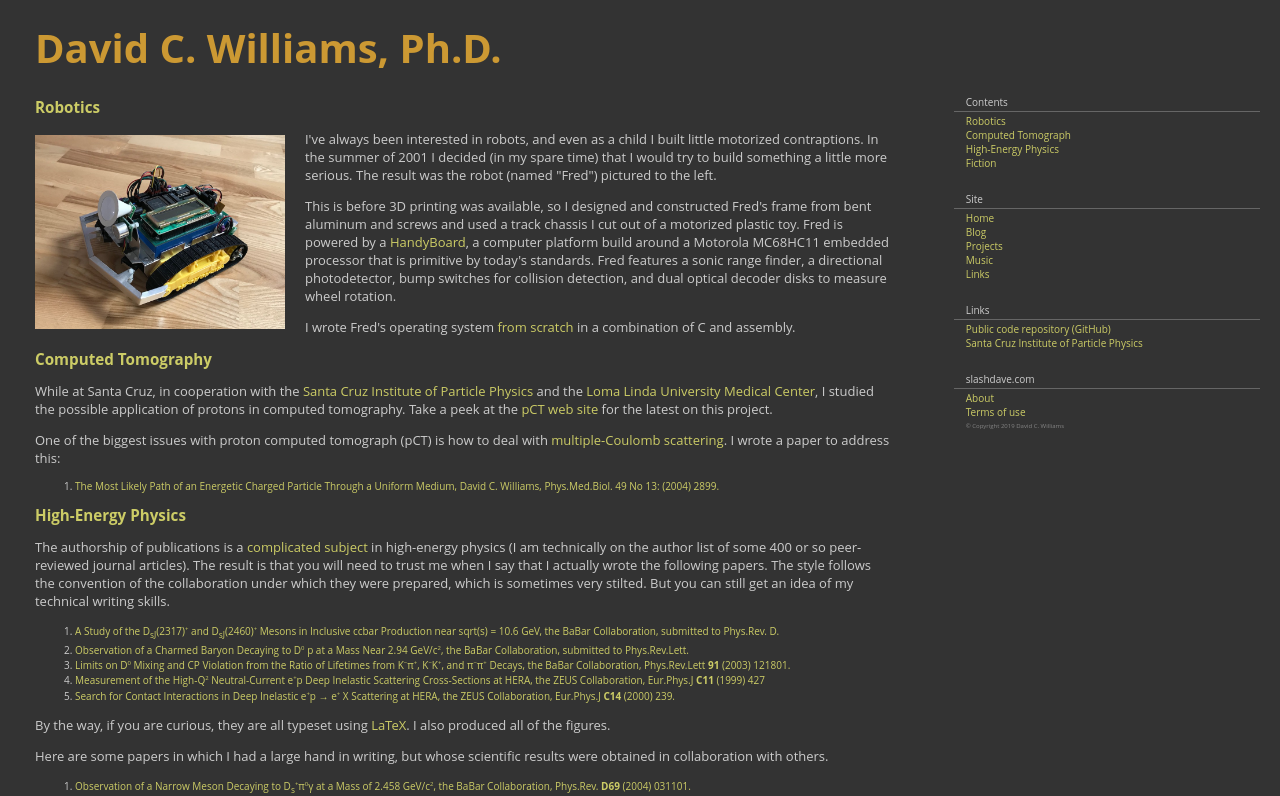
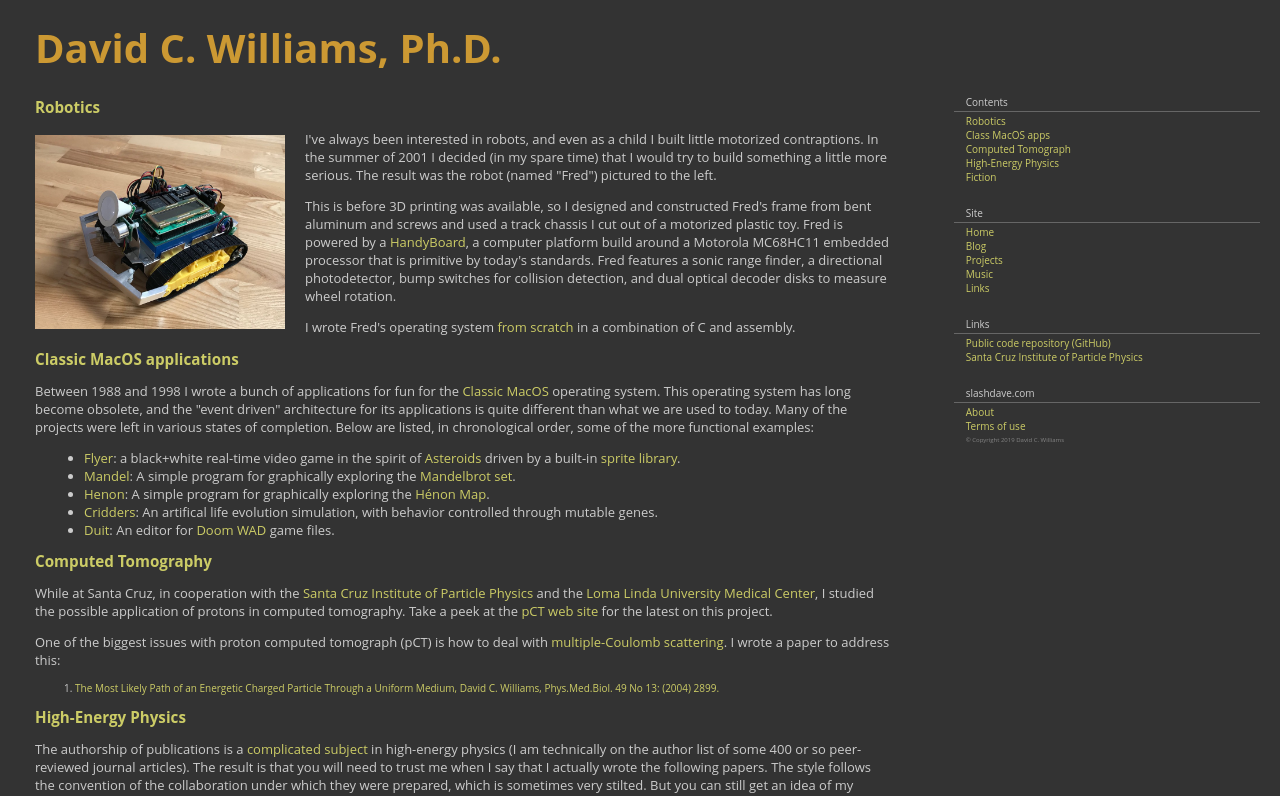
Before and after one commit to dwilliams-github/homepage, a React app in the folder client/: page /projects in a window 1280 px wide. Shown: the top 796 px of the page. Built offline with nearby package versions, Linux system fonts and the light colour scheme; the HTML template or start-up script is replaced by a standard one.

Commit message:
Add MacOs projects, tweak blog CSS

```diff
--- a/client/src/Projects.jsx
+++ b/client/src/Projects.jsx
@@ -12,6 +12,7 @@ class Projects extends React.Component {
                 title: 'Contents',
                 items: [
                     <a href="#robots">Robotics</a>,
+                    <a href="#classMac">Class MacOS apps</a>,
                     <a href="#pCT">Computed Tomograph</a>,
                     <a href="#hep">High-Energy Physics</a>,
                     <a href="#fiction">Fiction</a>
@@ -58,6 +59,26 @@ class Projects extends React.Component {
                     <p>
                         I wrote Fred's operating system <a href="https://github.com/dwilliams-github/robots" target="_blank">from scratch</a> in a combination of C and assembly.
                     </p>
+
+                    <h3><a name="classicMac">Classic MacOS applications</a></h3>
+
+                    <p>
+                        Between 1988 and 1998 I wrote a bunch of applications for fun for the <a href="https://en.wikipedia.org/wiki/Classic_Mac_OS" target="_blank">Classic MacOS</a> operating system. This operating system has long become obsolete, and the "event driven" architecture for its applications is quite different than what we are used to today. Many of the projects were left in various states of completion. Below are listed, in chronological order, some of the more functional examples:
+                    </p>
+
+                    <ul>
+                        <li><a href="https://github.com/dwilliams-github/flyer" target="_blank">Flyer</a>: a black+white real-time video game in the spirit of <a href="https://en.wikipedia.org/wiki/Asteroids_(video_game)" target="_blank">Asteroids</a> driven by a built-in <a href="https://en.wikipedia.org/wiki/Sprite_(computer_graphics)" target="_blank">sprite library</a>.</li>
+
+                        <li><a href="https://github.com/dwilliams-github/Mandel" target="_blank">Mandel</a>: A simple program for graphically exploring the <a href="https://en.wikipedia.org/wiki/Mandelbrot_set" target="_blank">Mandelbrot set</a>.</li>
+
+                        <li><a href="https://github.com/dwilliams-github/Henon" target="_blank">Henon</a>: A simple program for graphically exploring the <a href="https://en.wikipedia.org/wiki/H%C3%A9non_map" target="_blank">Hénon Map</a>.</li>
+
+                        <li><a href="https://github.com/dwilliams-github/cridders" target="_blank">Cridders</a>: An artifical life evolution simulation, with behavior controlled through mutable genes.</li>
+
+                        <li><a href="https://github.com/dwilliams-github/duit" target="_blank">Duit</a>: An editor for <a href="https://en.wikipedia.org/wiki/Doom_WAD" target="_blank">Doom WAD</a> game files.</li>
+
+
+                    </ul>
 
                     <h3><a name="pCT">Computed Tomography</a></h3>
 
--- a/client/src/css/blog.css
+++ b/client/src/css/blog.css
@@ -117,7 +117,7 @@
 }
 .blog .picture {
 	float: left;
-	padding: 15px 10px 5px 0;
+	padding: 17px 10px 5px 0;
 }
 .blog .date {
 	font-size: 18pt;
```
